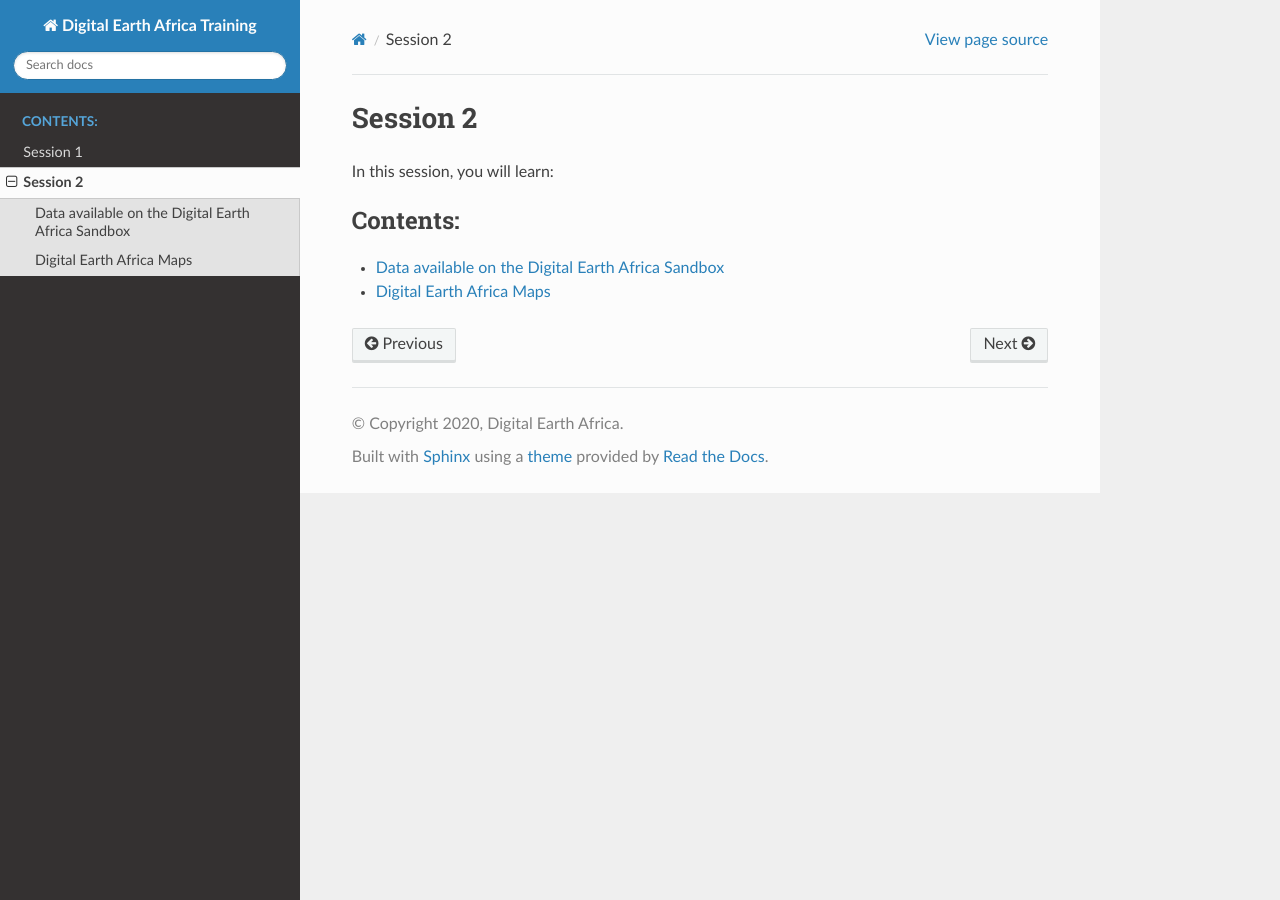
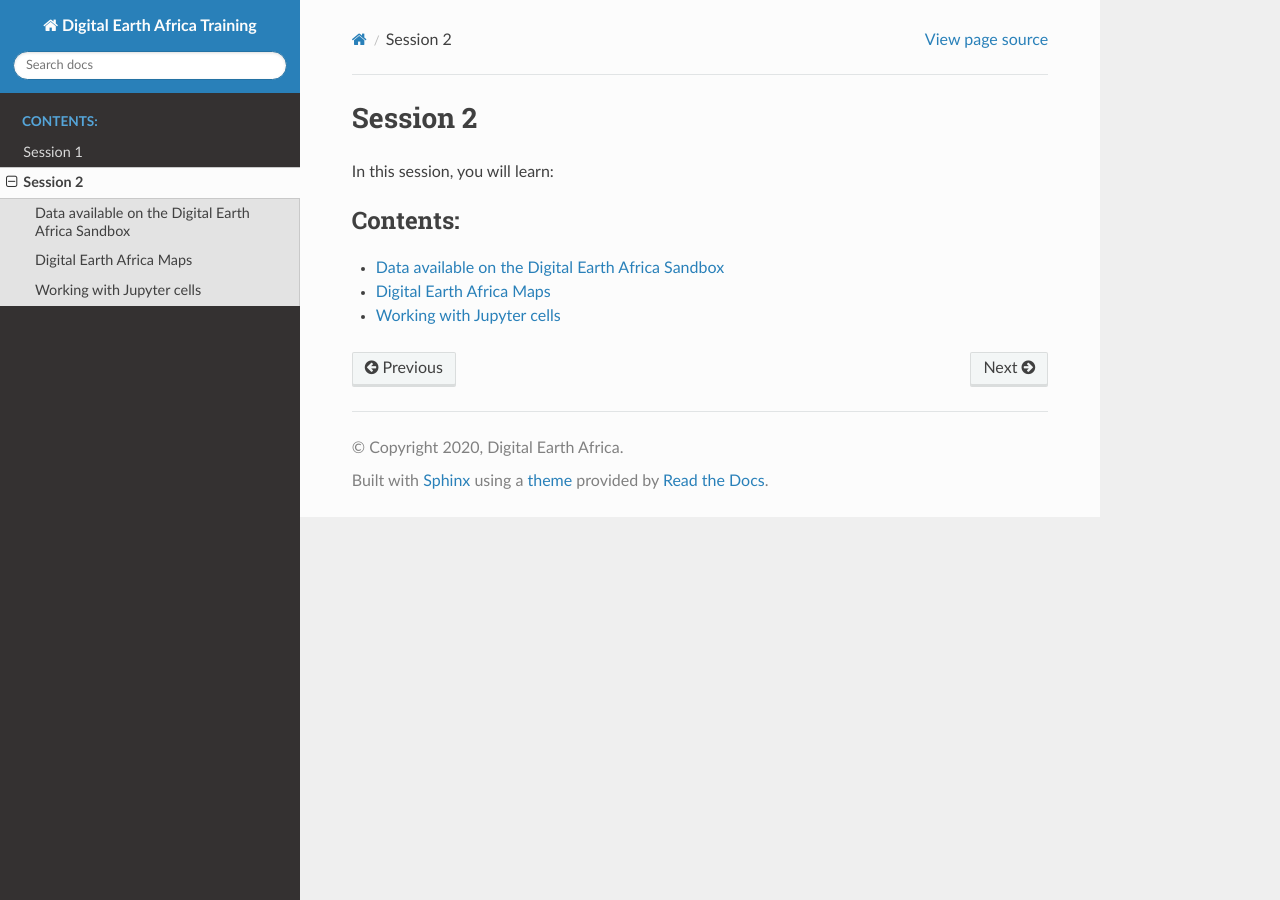
Before and after one commit to digitalearthafrica/deafrica-training-workshop, a Sphinx documentation site: the page built from docs/session_2/index.rst, in a window 1280 px wide. Built offline with Sphinx 7.4.7 and the Read the Docs theme 2.0.0, drawn with Linux system fonts in a browser that asks for light colours.

Commit message:
Updated TOC.

```diff
--- a/docs/session_2/index.rst
+++ b/docs/session_2/index.rst
@@ -11,3 +11,4 @@
 
    01_data_available
    02_maps_portal
+   03_working_with_jupyter_cells
```
